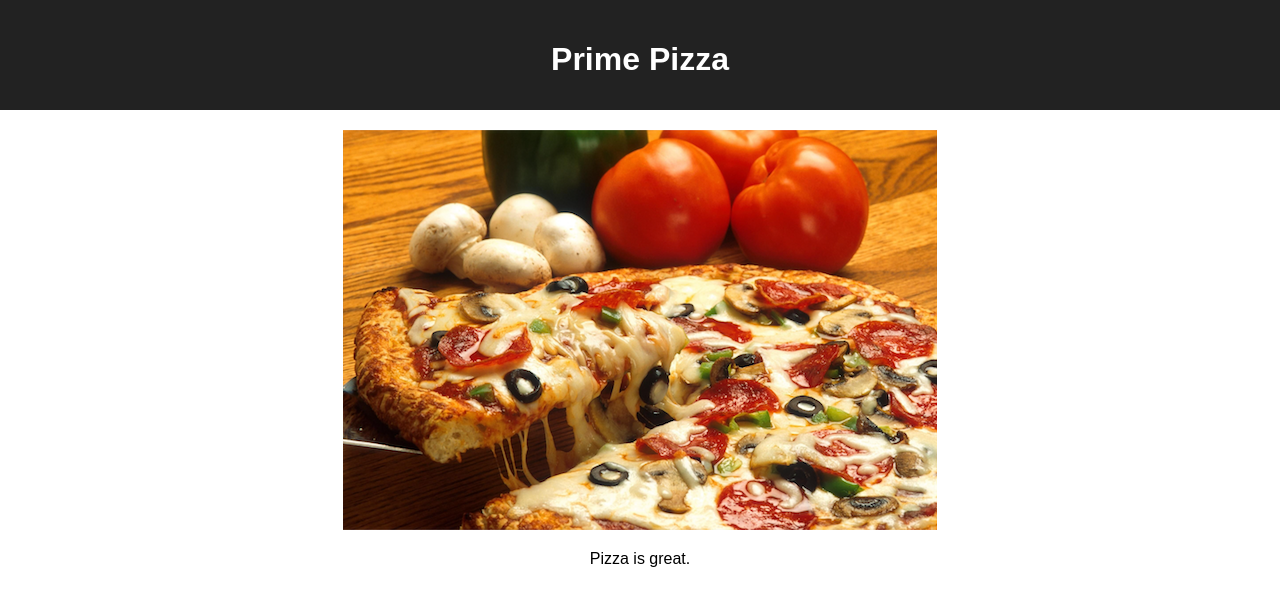
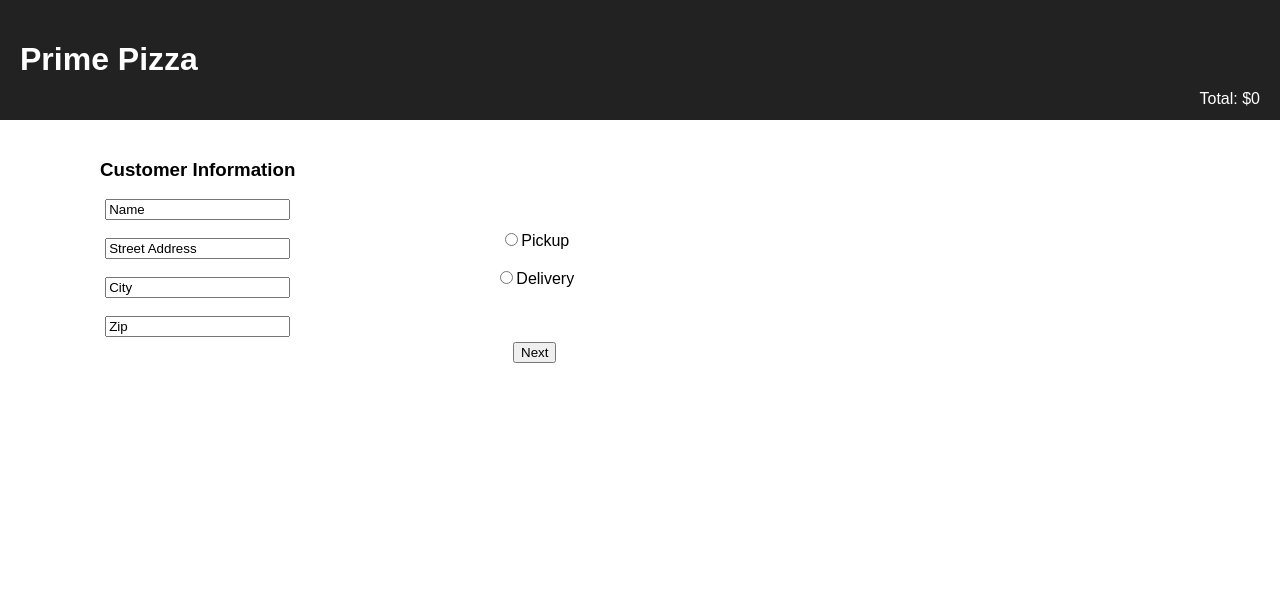
Before and after one commit to jengler22/redux-pizza-parlor, a React (Create React App) app: page /#/customer-form in a window 1280 px wide. Before the commit this address led to /#/. Shown: the top 606 px of the page. Built offline with nearby package versions, Linux system fonts and the light colour scheme.

Commit message:
moved header to its own component. created customer form and post request

```diff
--- a/src/components/App/App.jsx
+++ b/src/components/App/App.jsx
@@ -28,17 +28,6 @@ function App() {
           <Admin />
         </Route>
       </Router>
-
-
-
-      {/* extra code if you need it :D */}
-      <header className='App-header'>
-        <h1 className='App-title'>Prime Pizza</h1>
-      </header>
-
-      <img src='images/pizza_photo.png' />
-      <p>Pizza is great.</p>
-
     </div>
   );
 }
--- /dev/null
+++ b/src/components/CustomerForm/CustomerForm.css
@@ -0,0 +1,16 @@
+.customerForm {
+    align-items: center;
+    max-width: fit-content;
+}
+
+.infoForm {
+    padding-left: 100px;
+    float: left
+}
+
+.radioButtons {
+    padding-top: 90px;
+    padding-left: 200px;
+    padding-right: 50px;
+    float: right;
+}
--- a/src/components/CustomerForm/CustomerForm.jsx
+++ b/src/components/CustomerForm/CustomerForm.jsx
@@ -1,9 +1,73 @@
+import { useSelector, useDispatch } from "react-redux";
+import { useHistory } from 'react-router-dom';
+import axios from 'axios';
+import './CustomerForm.css'
 
 function CustomerForm () {
 
+    const history = useHistory();
+    const dispatch = useDispatch();
+
+    const personName = useSelector(store => store.personName);
+    const streetAddress = useSelector(store => store.streetAddress);
+    const city = useSelector(store => store.city);
+    const zip = useSelector(store => store.zip)
+    const orderType = useSelector(store => store.orderType);
+    const cartTotal = useSelector(store => store.cartTotal);
+
+    const sendToServer = () => {
+        axios.post('/orders', {
+            customer_name: personName,
+            street_address: streetAddress,
+            city: city,
+            zip: zip,
+            type: orderType,
+            total: cartTotal
+        }).then(response => {
+            dispatch({ type: 'CLEAR_FORM' });
+            history.push('/checkout')
+        }).catch(error => {
+            alert('Something went wrong!');
+            console.log(error);
+        })
+    }
+
     return(
-        <>
-        </>
+        <div className="customerForm">
+            <div className="infoForm">
+                <h3>Customer Information</h3>
+                <form>
+                    <input type="text" defaultValue="Name" required />
+                    <br />
+                    <br />
+                    <input type="text" defaultValue="Street Address" required />
+                    <br />
+                    <br />
+                    <input type="text" defaultValue="City" required />
+                    <br />
+                    <br />
+                    <input type="text" defaultValue="Zip" required />
+                </form>
+            </div>
+            <div className="radioButtons">
+                <label>
+                <input type="radio" name="orderType" value="pickup" required />
+                    Pickup
+                </label>
+                <br />
+                <br />
+                <label>
+                <input type="radio" name="orderType" value="delivery" />
+                    Delivery
+                </label>
+                <br />
+                <br />
+                <br />
+                <br />
+                <button  onClick={sendToServer}>Next</button>
+            </div>
+
+        </div>
     )
 }
 
--- /dev/null
+++ b/src/components/Header/Header.css
@@ -0,0 +1,17 @@
+.App-header {
+    background-color: #222;
+    height: 80px;
+    padding: 20px;
+    color: white;
+    margin-bottom: 20px;
+}
+
+.App-title {
+    float: left;
+    font-size: 2em;
+}
+
+.cart-total {
+    padding-top: 70px;
+    float: right;
+}
--- a/src/components/Header/Header.jsx
+++ b/src/components/Header/Header.jsx
@@ -1,9 +1,16 @@
-
+import { useSelector } from 'react-redux';
+import './Header.css';
 
 function Header () {
 
+    const cartTotal = useSelector(store => store.cartTotal);
+
     return(
         <>
+        <header className='App-header'>
+            <h1 className='App-title'>Prime Pizza</h1>
+            <div className='cart-total'>Total: ${cartTotal}</div>
+        </header>
         </>
     )
 }
```
